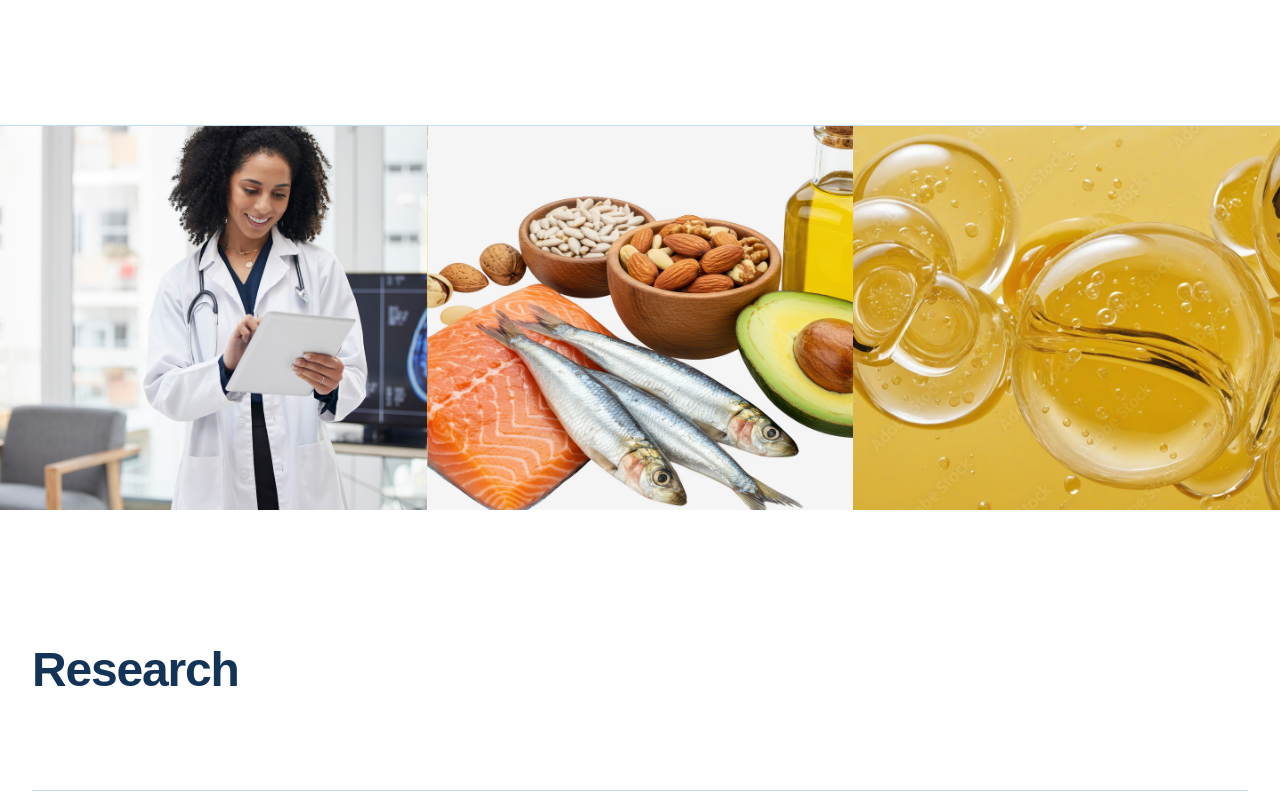
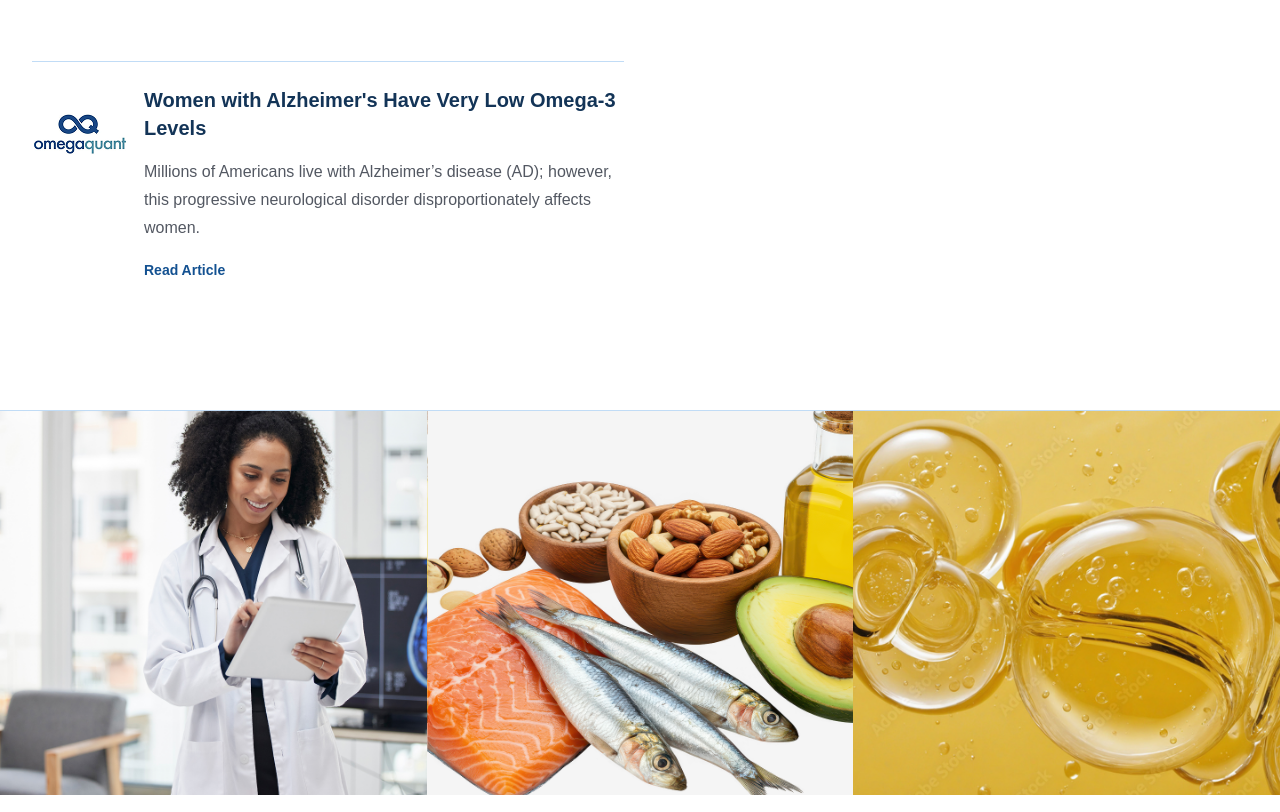
Before and after one commit to omegas411site/omegas411site.github.io, a website: page docs/index.html in a window 1280 px wide. Shown: the part 6849-7661 px from the top of the page. Drawn offline with Linux system fonts and the light colour scheme.

Commit message:
added article

```diff
--- a/docs/index.html
+++ b/docs/index.html
@@ -475,6 +475,20 @@
             </p>
           </dd>
         </a>
+        <a href="https://omegaquant.com/women-with-alzheimers-have-very-low-omega-3-levels/?fbclid=IwY2xjawNBJ9pleHRuA2FlbQIxMABicmlkETFyQXlDZ29XcHlqRlE1bVdjAR4hjhUxFpLAi257vEhZGTbuv9RdRrqH7j4aWUkpN_RK5INVXYiz7HkzNCGtIg_aem_LH-0LmmkvYzLnhNsvOK9nw" class="relative pl-16 lg:pl-28 pt-6 border-t border-omegaborder" target="_blank">
+          <dt class="text-xl font-bold text-omegaheader">
+            <div class="absolute left-0 top-6 flex size-10 lg:size-24 items-center justify-center">
+              <img src="images/icon-omegaquant.png" />
+            </div>
+            <div class="text-omegaheader hover:text-omegasubheader">Women with Alzheimer's Have Very Low Omega-3 Levels</div>
+          </dt>
+          <dd class="mt-4 flex flex-auto flex-col text-base/7 text-omegatext">
+            <p class="flex-auto">Millions of Americans live with Alzheimer’s disease (AD); however, this progressive neurological disorder disproportionately affects women.</p>
+            <p class="mt-4">
+              <div class="text-sm/6 font-semibold text-omegasubheader hover:text-omegaheader">Read Article</div>
+            </p>
+          </dd>
+        </a>
       </dl>
     </div>
   </div>
```
Also changed, not shown: dist/index.html.
